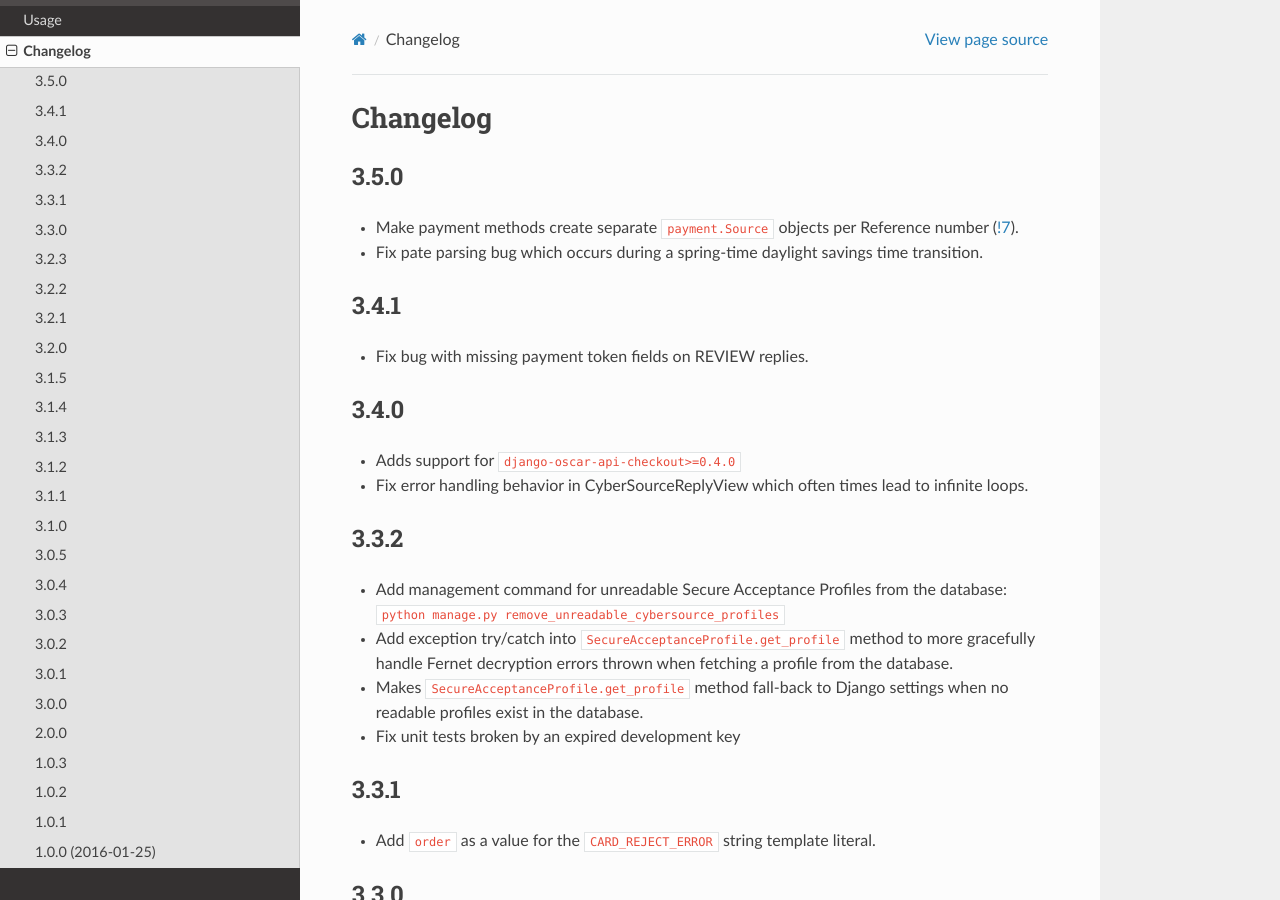
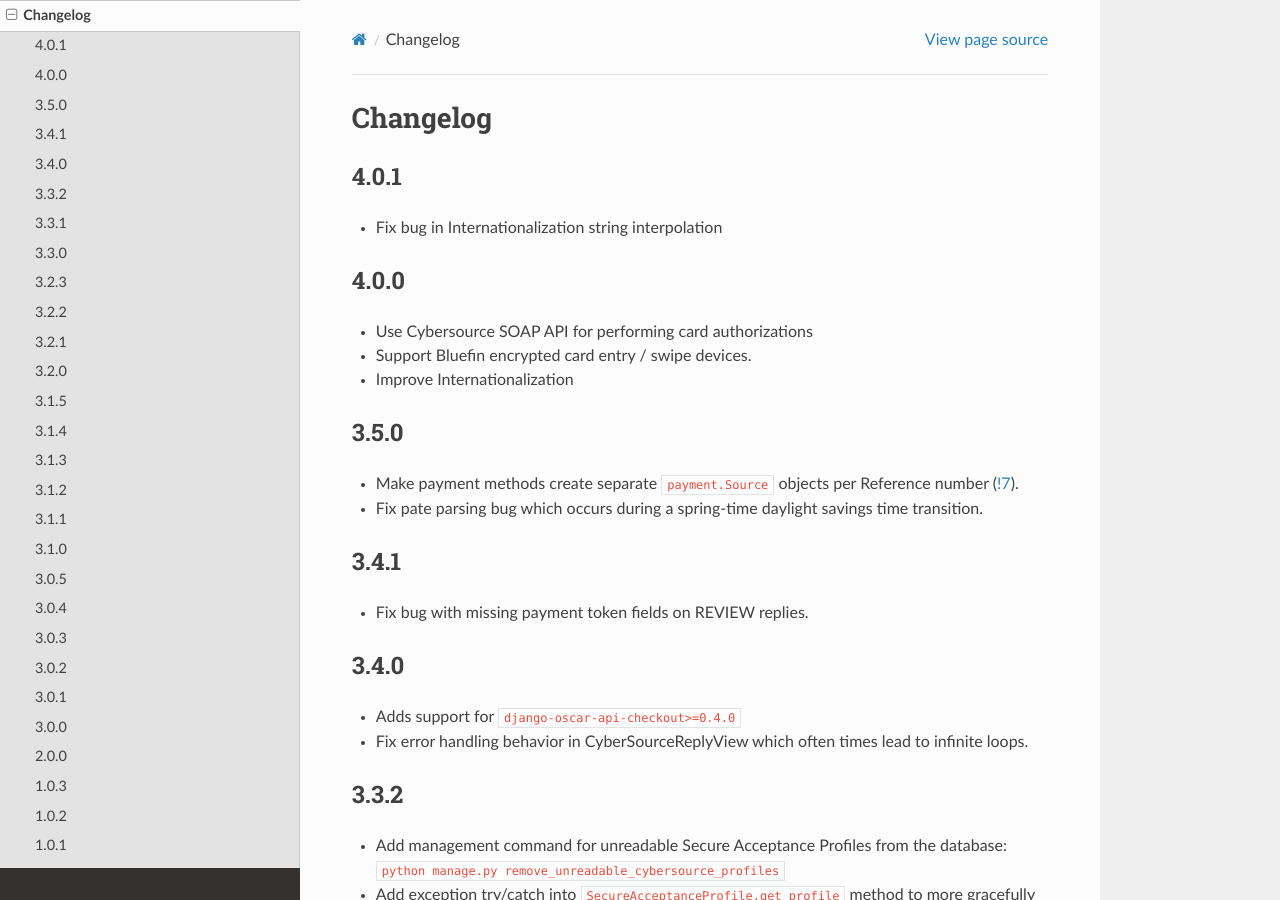
Before and after one commit to thelabnyc/django-oscar-cybersource, a Sphinx documentation site: the page built from docs/changes.rst, in a window 1280 px wide and 900 px high. Built offline with Sphinx 7.4.7 and the Read the Docs theme 2.0.0, drawn with Linux system fonts in a browser that asks for light colours; the version number could not be read and is left out.

Commit message:
Update changelog

```diff
--- a/docs/changes.rst
+++ b/docs/changes.rst
@@ -2,6 +2,16 @@
 
 Changelog
 =========
+
+4.0.1
+------------------
+- Fix bug in Internationalization string interpolation
+
+4.0.0
+------------------
+- Use Cybersource SOAP API for performing card authorizations
+- Support Bluefin encrypted card entry / swipe devices.
+- Improve Internationalization
 
 3.5.0
 ------------------
```
